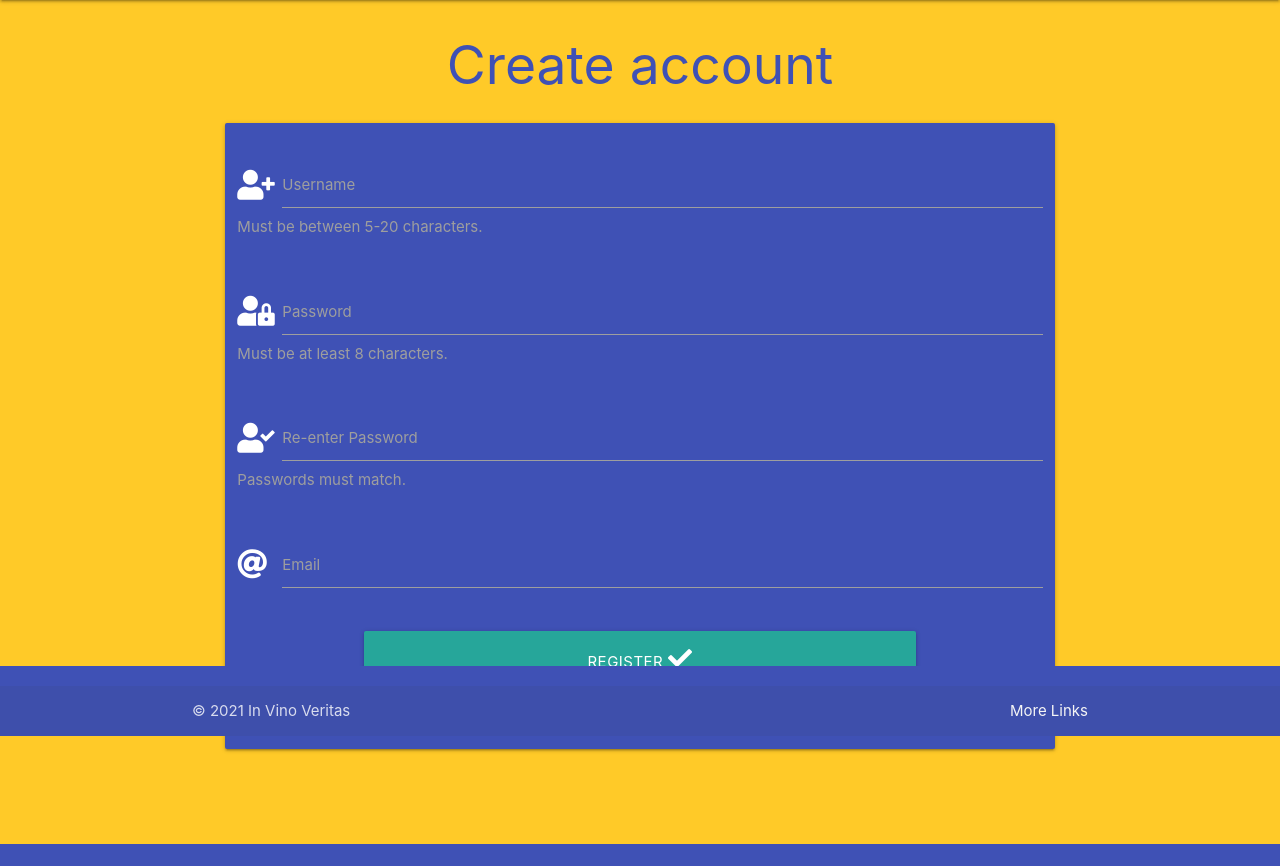
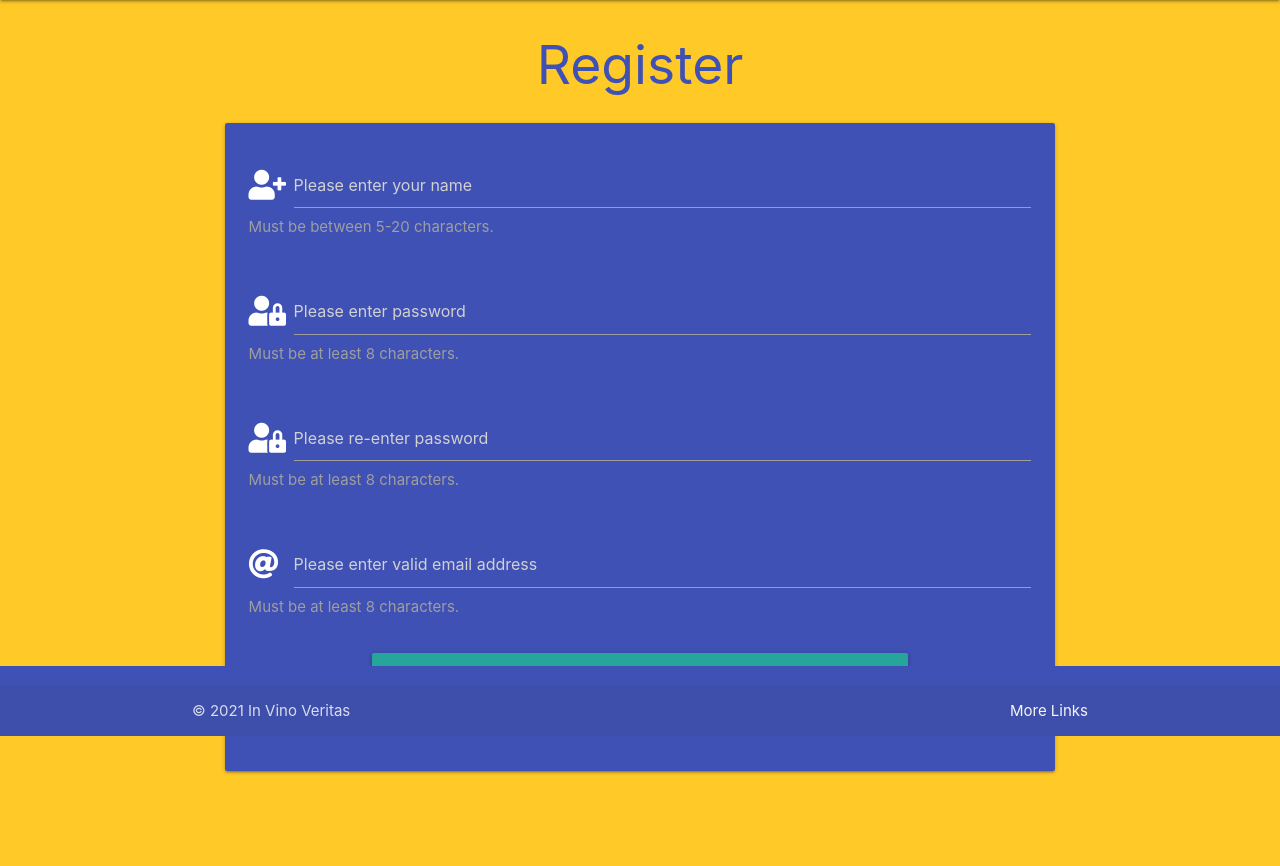
Before and after one commit to Martin-ITT/MS3-Code_Institute, a Flask app: page /register in a window 1280 px wide. Shown: the part 64-930 px from the top of the page. Before the commit the page ends 908 px from the top, so only its background shows below. Run offline with Flask 2, Linux system fonts and the light colour scheme; some libraries are stand-ins or nearby versions.

Commit message:
wtf form added to registration

```diff
--- a/app.py
+++ b/app.py
@@ -1,4 +1,3 @@
-
 import os
 from flask import (
     Flask, flash, render_template,
@@ -6,9 +5,10 @@ from flask import (
 from flask_pymongo import PyMongo
 from bson.objectid import ObjectId
 from werkzeug.security import generate_password_hash, check_password_hash
+from flask_wtf import FlaskForm
+from wtforms import StringField, PasswordField
 if os.path.exists("env.py"):
     import env
-
 
 app = Flask(__name__)
 
@@ -18,6 +18,11 @@ app.secret_key = os.environ.get("SECRET_KEY")
 
 mongo = PyMongo(app)
 
+class LoginForm(FlaskForm):
+    user_name = StringField('user_name')
+    user_password = PasswordField('user_password')
+    check_password = PasswordField('check_password')
+    user_email = StringField('user_email')
 
 @app.route("/")
 @app.route("/get_index")
@@ -33,7 +38,31 @@ def get_all_quotes():
 
 @app.route("/register", methods=["GET", "POST"])
 def register():
-    return render_template("register.html")
+    form = LoginForm()
+
+    if form.validate_on_submit():
+        return "<h1> The username is {}. The password is {}. The check is {}. The email is {}.".format(form.user_name.data, form.user_password.data, form.check_password.data, form.user_email.data)
+
+    """
+    if request.method == "POST":
+
+        # check if name/email already registered
+        existing_user = mongo.db.users.find_one(
+            {"user_name": request.form.get("user_name").lower()})
+        existing_email = mongo.db.users.find_one(
+            {"user_password": request.form.get("user_password").lower()})
+
+        if existing_user or existing_email:
+            flash("Username or password already exist")
+            return redirect("register")
+
+        register = {
+            "user_name": request.form.get("user_name").lower(),
+            "user_email": request.form.get("user_email").lower(),
+            "user_password": generate_password_hash(request.form.get("user_password"))
+        }
+    """
+    return render_template("register.html", form=form)
 
 if __name__ == "__main__":
     app.run(host=os.environ.get("IP"),
--- a/static/css/style.css
+++ b/static/css/style.css
@@ -7,10 +7,9 @@ nav .brand-logo { /* navbar text overflow */
 .card-panel { /* navbar space */
     margin-bottom: 5rem;
 }
-main {
-    padding-top: 30%;
-    flex:  0 auto;
-  }
+input {
+    color: white;
+}
 .page-footer {
     position:fixed;
     bottom:0;
@@ -18,9 +17,6 @@ main {
     width:100%;
 }
 @media only screen and (min-width: 769px) {
-    main {
-      padding-top: 5%;
-    }
     .fa, .fab, .fad, .fal, .far, .fas {
         line-height: 1; /* 1 @ size 601*/
     }
--- a/templates/base.html
+++ b/templates/base.html
@@ -46,8 +46,25 @@
             <li><a href="#">Register</a></li>
         </ul>
     </header>
+
+    <section>
+        <!-- flash messages -->
+        {% with messages = get_flashed_messages() %}
+            {% if messages %}
+                {% for message in messages %}
+                    <div class="row flashes">
+                        <h4 class="light-blue lighten-4 center-align">{{ message }}</h4>
+                    </div>
+                {% endfor %}
+            {% endif %}
+        {% endwith %}
+    </section>
+    <!-- main block -->
+
+    <main>
     {% block content %}
     {% endblock %}
+    </main>
 
     <!-- footer -->
     <footer class="page-footer indigo">
--- a/templates/register.html
+++ b/templates/register.html
@@ -1,50 +1,50 @@
 {% extends "base.html" %}
 {% block content %}
 
+<h2 class="center-align indigo-text hide-on-small-only">Register</h2>
+<h4 class="center-align indigo-text hide-on-med-and-up">Register</h4>
+
+
 <div class="row">
-        <h2 class="center-align indigo-text hide-on-small-only">Create account</h2>
-        <h4 class="center-align indigo-text hide-on-med-and-up">Create account</h4>
-        <form class="col s12 m8 offset-m2" method="POST" action="{{ url_for('register') }}">
+    <div class="col s12 m8 offset-m2">
         <div class="card-panel indigo center-align">
             <div class="row">
-                    <form class="col s12">
+                <form class="col s12" method="POST" action="{{ url_for('register') }}">
+                    {{ form.csrf_token }}
                     <!-- username -->
                     <div class="row">
                         <div class="input-field col s12 left-align">
                             <i class="fas fa-user-plus prefix white-text"></i>
-                                <input id="username" name="username" type="text" class="validate">
-                                <label for="username white-text">Username</label>
+                            {{ form.user_name(placeholder="Please enter your name") }}
                             <span class="text-muted grey-text">Must be between 5-20 characters.</span>
                         </div>
                     </div>
                     <!-- password -->
                     <div class="row">
-                            <div class="input-field col s12 left-align">
+                        <div class=" input-field col s12 left-align">
                             <i class="fas fa-user-lock prefix white-text"></i>
-                                <input id="password" name="password" type="password" class="validate">
-                                <label for="password">Password</label>
+                            {{ form.user_password(placeholder="Please enter password") }}
                             <span class="text-muted grey-text">Must be at least 8 characters.</span>
                         </div>
                     </div>
                     <!-- password chceck -->
                     <div class="row">
                         <div class="input-field col s12 left-align">
-                                <i class="fas fa-user-check prefix white-text"></i>
-                                <input id="confirm_password" name="confirm_password" type="password" class="validate">
-                                <label for="confirm_password">Re-enter Password</label>
-                                <span class="text-muted grey-text">Passwords must match.</span>
+                            <i class="fas fa-user-lock prefix white-text"></i>
+                            {{ form.check_password(placeholder="Please re-enter password") }}
+                            <span class="text-muted grey-text">Must be at least 8 characters.</span>
                         </div>
                     </div>
-                        <!-- submit button -->
+                    <!-- email -->
                     <div class="row">
                         <div class="input-field col s12 left-align">
                             <i class="fas fa-at prefix white-text"></i>
-                                <input id="email" type="email" class="validate">
-                                <label for="email">Email</label>
+                            {{ form.user_email(placeholder="Please enter valid email address") }}
+                            <span class="text-muted grey-text">Must be at least 8 characters.</span>
                         </div>
                     </div>
                     <div class="row">
-                            <button type="submit" class="col s8 offset-s2 btn-large text-shadow">
+                        <button type="submit" value="Submit" class="col s8 offset-s2 btn-large text-shadow">
                             Register <i class="fas fa-check"></i>
                         </button>
                     </div>
@@ -52,7 +52,7 @@
                 </form>
             </div>
         </div>
-        </form>
+    </div>
 </div>
 
 {% endblock %}
```
Lines whose indentation alone changed are shown as unchanged.
